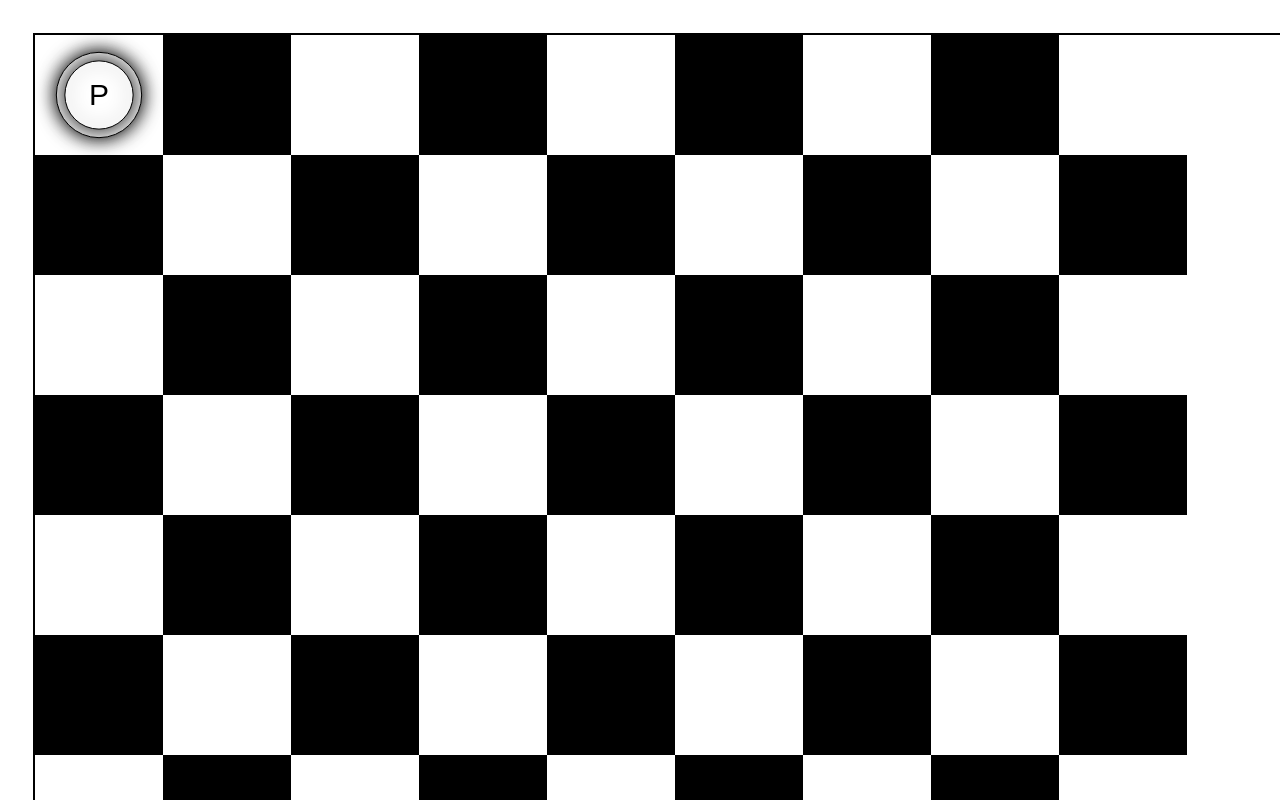
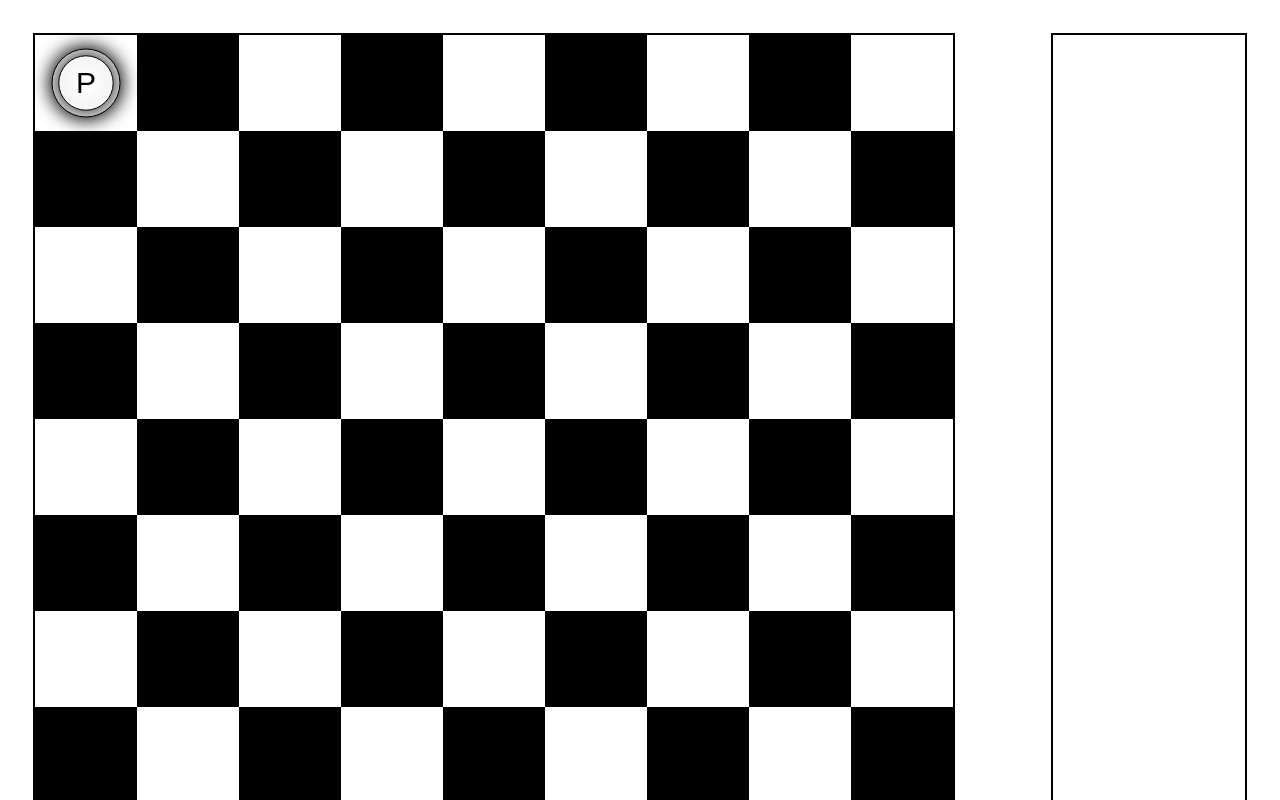
Before and after one commit to rbmy/gungi, a plain HTML site: page index.html in a window 1280 px wide. Shown: the top 800 px of the page. Drawn offline with nearby package versions, Linux system fonts and the light colour scheme.

Commit message:
Added info pane canvas

```diff
--- a/index.html
+++ b/index.html
@@ -12,6 +12,7 @@
 		<script type="text/javascript" src=  "./scripts/pieces.js"></script>
 		<script type="text/javascript" src=  "./scripts/project.js"></script>
 		<script type="text/javascript" src= "./scripts/board.js"></script>
+		<script type="text/javascript" src= "./scripts/info.js"></script>
 
 		<!-- Gungi's CSS -->
 		<link rel="stylesheet" type="text/css" href="./css/game.css">
@@ -20,6 +21,6 @@
 	</head>
 	<body>
 		<canvas id="gungiBoard" my-game-board g-xtiles="9" g-ytiles="9"></canvas>
-		<div id="info_pane"></div>
+		<canvas id="info_pane" info-pane></canvas>
 	</body>
 <html>
--- a/scripts/board.js
+++ b/scripts/board.js
@@ -26,11 +26,13 @@
 	}
 
 	setBoardSize = function(){
-		tileWidth = Math.round($(window).width() * .10);
-		tileHeight = Math.round($(window).height() * .15);
+		tileWidth = Math.round($(window).width() * .08);
+		tileHeight = Math.round($(window).height() * .12);
 
+		//canvas.attr("height", 900);
+		//canvas.attr("width", 900);
 		canvas.attr("height", ytiles * tileHeight);
-		canvas.attr("width", xtiles * tileWidth + 100);
+		canvas.attr("width", xtiles * tileWidth);
 		// console.log("canvas height: " + canvas.attr('height'));
 		// console.log("canvas width: " + canvas.attr('width'));
 
--- /dev/null
+++ b/scripts/info.js
@@ -0,0 +1,48 @@
+(function(){
+    var app = angular.module('info', []);
+
+    var canvas, ctx, pane;
+
+    var draw = function(){
+        pane.draw(ctx);
+    }
+
+    app.directive('infoPane', function($interval){
+        return{
+            link: function(scope, element){
+                    //we are doing 2d drawing for this board. Get the canvas context
+                    canvas = $(element[0]);
+                    ctx = element[0].getContext('2d');
+
+                    var canvasHeight = $(window).height();
+                    var canvasWidth = $(window).width() * .15;
+
+                    var sSqrX = $(window).width() - 500;
+                    var sSqrY = 0;
+
+                    //console.log("window height = " + $(window).height());
+                    //console.log("window width = " + $(window).width());
+                    //console.log("Info Pane Canvas height = " + canvasHeight);
+                    //console.log("Info Pane Canvas width = " + canvasWidth);
+                    //console.log("Draw X = " + sSqrX);
+                    //console.log("Draw Y = " + sSqrY);
+
+                    canvas.attr("height", canvasHeight);
+                    canvas.attr("width", canvasWidth);
+
+                    pane = new simpleSquare(sSqrX, sSqrY, 100, 100);
+
+                    canvas.css({
+                        border: '2px solid black',
+                        float: 'right',
+                        margin: '2% 2% 2% 2%'
+
+                    });
+
+                    var gameLoop = $interval(function(){
+					draw();
+				}, 1000/60);
+            }
+        }
+    });
+})();
--- a/scripts/project.js
+++ b/scripts/project.js
@@ -1,3 +1,3 @@
 (function(){
-	var app = angular.module('project', ['board']);
+	var app = angular.module('project', ['board', 'info']);
 })();
```
